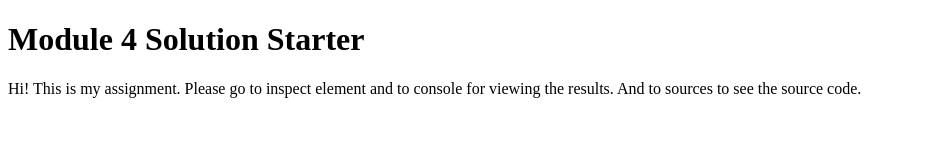
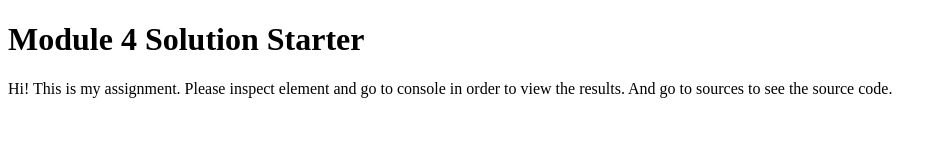
Before and after one commit to floreaviorel23/module4_coursera, a plain HTML site: page index.html in a window 1280 px wide. Shown: the whole page, without its empty margins (0-947 px from the left). Drawn offline with Linux system fonts and the light colour scheme.

Commit message:
update index.html with a message

```diff
--- a/index.html
+++ b/index.html
@@ -9,6 +9,6 @@
 </head>
 <body>
   <h1>Module 4 Solution Starter</h1>
-  <p> Hi! This is my assignment. Please go to inspect element and to console for viewing the results. And to sources to see the source code. </p>
+  <p> Hi! This is my assignment. Please inspect element and go to console in order to view the results. And go to sources to see the source code. </p>
 </body>
 </html>
```
